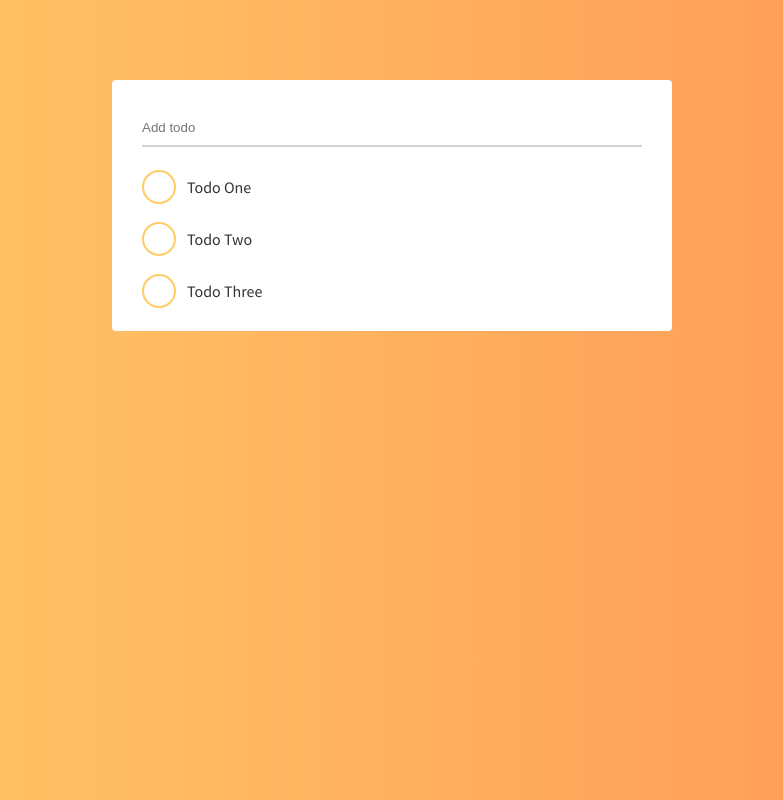
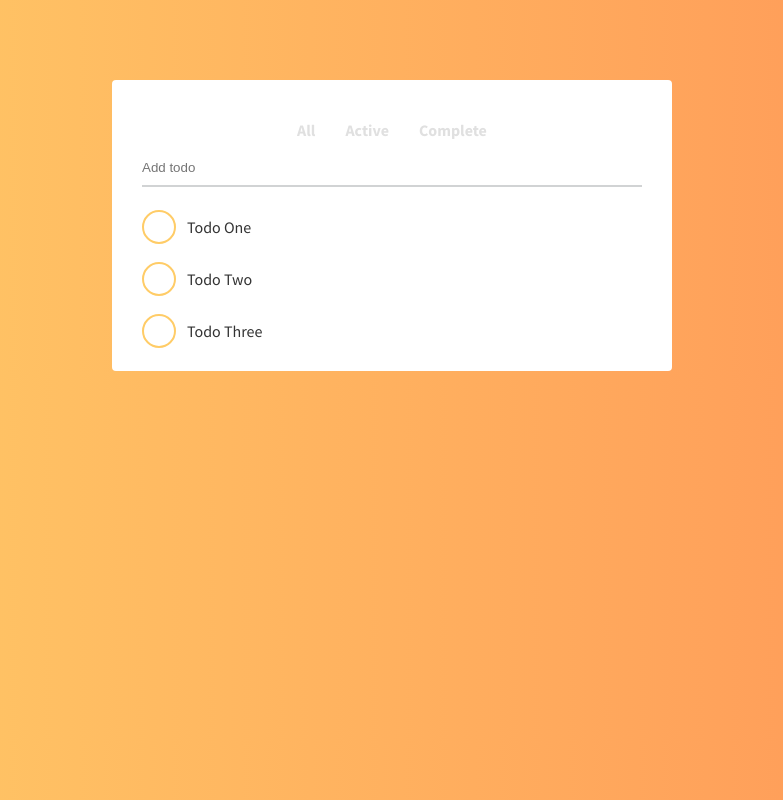
Before and after one commit to ngocsangyem/vue-todos, a Vue app: page / in a window 1280 px wide. Shown: the whole page, without its empty margins (248-1031 px from the left). Built offline with nearby package versions, Linux system fonts and the light colour scheme.

Commit message:
feature: connect with vuex

```diff
--- a/package.json
+++ b/package.json
@@ -8,8 +8,10 @@
     "lint": "vue-cli-service lint"
   },
   "dependencies": {
+    "axios": "^0.20.0",
     "core-js": "^3.6.5",
-    "vue": "^2.6.11"
+    "vue": "^2.6.11",
+    "vuex": "^3.5.1"
   },
   "devDependencies": {
     "@fortawesome/fontawesome-free": "^5.14.0",
--- a/src/App.vue
+++ b/src/App.vue
@@ -2,6 +2,7 @@
   <div id="app">
     <div class="todos">
       <div class="todos__header">
+        <FilterTodos />
         <AddTodo v-on:add-todo="onAddTodo" />
       </div>
       <div class="todos__body">
@@ -16,32 +17,18 @@ import "@fortawesome/fontawesome-free/css/all.css";
 
 import Todos from "./components/Todos";
 import AddTodo from "./components/AddTodo";
+import FilterTodos from "./components/FilterTodos";
 
 export default {
   name: "App",
   components: {
     Todos,
     AddTodo,
+    FilterTodos,
   },
   data() {
     return {
-      todos: [
-        {
-          id: 1,
-          title: "Todo One",
-          completed: false,
-        },
-        {
-          id: 2,
-          title: "Todo Two",
-          completed: false,
-        },
-        {
-          id: 3,
-          title: "Todo Three",
-          completed: false,
-        },
-      ],
+      todos: [],
     };
   },
 
--- /dev/null
+++ b/src/components/FilterTodos.vue
@@ -0,0 +1,41 @@
+<template>
+  <ul class="todos__filter">
+    <li class="todos__filter-item">All</li>
+    <li class="todos__filter-item">Active</li>
+    <li class="todos__filter-item">Complete</li>
+  </ul>
+</template>
+
+<script>
+export default {
+  name: "FilterTodos",
+};
+</script>
+<style lang="scss" scoped>
+@import "../styles/mixins/index";
+.todos {
+  &__filter {
+    display: flex;
+    align-items: center;
+    justify-content: center;
+    &-item {
+      padding: rem(10px) rem(15px);
+
+      cursor: pointer;
+
+      font-weight: 700;
+
+      color: #e0e0e0;
+      transition: color 0.3s ease-in-out;
+
+      &:hover {
+        color: #222222;
+      }
+
+      &.is-active {
+        color: var(--primary-color);
+      }
+    }
+  }
+}
+</style>
--- a/src/components/todos.vue
+++ b/src/components/todos.vue
@@ -3,13 +3,15 @@
     <TodoItem
       v-on:del-todo="$emit('del-todo', todo.id)"
       :key="todo.id"
-      v-for="todo in todos"
+      v-for="todo in getTodos"
       :todo="todo"
     />
   </div>
 </template>
 
 <script>
+import { mapGetters } from "vuex";
+
 import TodoItem from "./TodoItem";
 
 export default {
@@ -18,6 +20,7 @@ export default {
   components: {
     TodoItem,
   },
+  computed: mapGetters(["getTodos"]),
 };
 </script>
 
--- a/src/main.js
+++ b/src/main.js
@@ -1,8 +1,10 @@
-import Vue from 'vue'
-import App from './App.vue'
+import Vue from 'vue';
+import App from './App.vue';
+import store from './store';
 
 Vue.config.productionTip = false
 
 new Vue({
-  render: h => h(App),
+	store,
+	render: h => h(App),
 }).$mount('#app')
--- /dev/null
+++ b/src/store/index.js
@@ -0,0 +1,11 @@
+import Vuex from 'vuex';
+import Vue from 'vue';
+import todos from './modules/todos';
+
+Vue.use(Vuex);
+
+export default new Vuex.Store({
+	modules: {
+		todos
+	}
+})
--- /dev/null
+++ b/src/store/modules/todos.js
@@ -0,0 +1,33 @@
+const state = {
+	todos: [{
+			id: 1,
+			title: "Todo One",
+			completed: false,
+		},
+		{
+			id: 2,
+			title: "Todo Two",
+			completed: false,
+		},
+		{
+			id: 3,
+			title: "Todo Three",
+			completed: false,
+		},
+	]
+};
+
+const getters = {
+	getTodos: (state) => state.todos
+};
+
+const actions = {};
+
+const mutations = {};
+
+export default {
+	state,
+	getters,
+	actions,
+	mutations
+}
```
Also changed, not shown: 1 other file (tests, documents, lock files or other folders).
